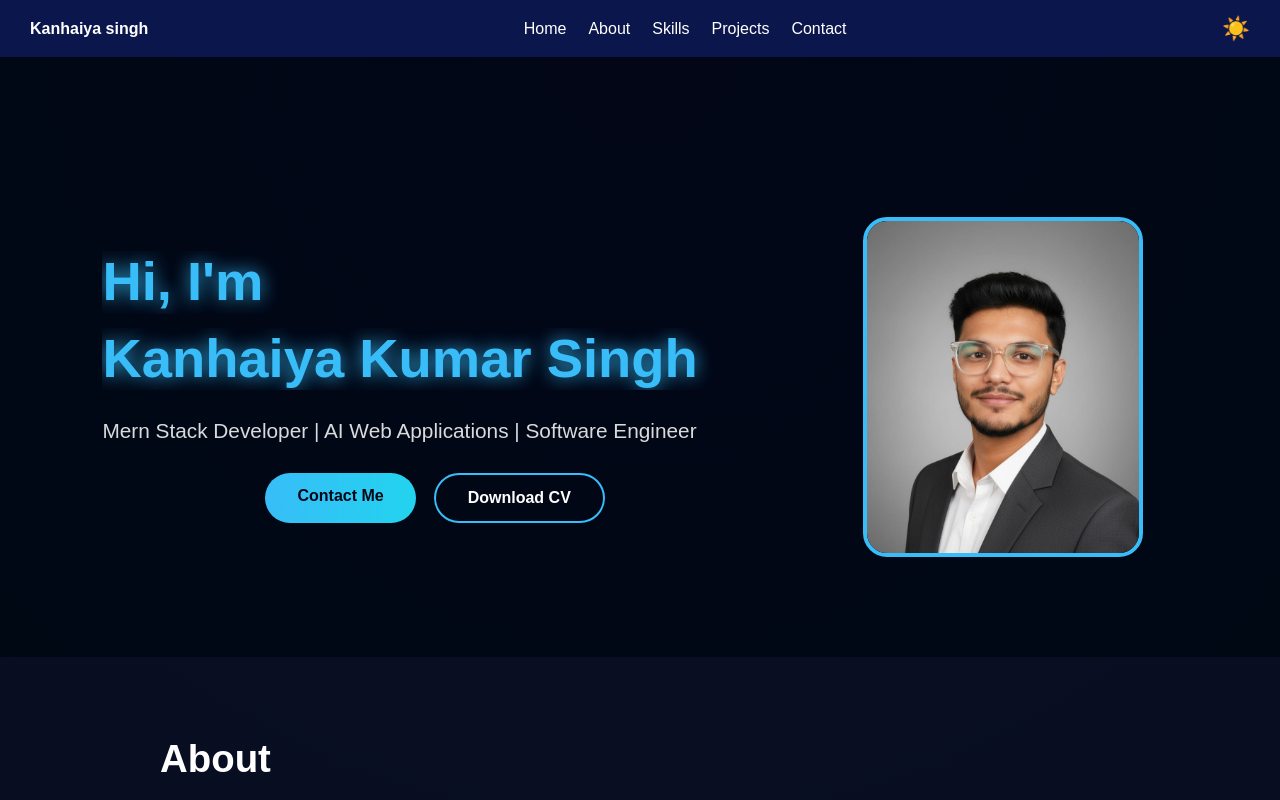
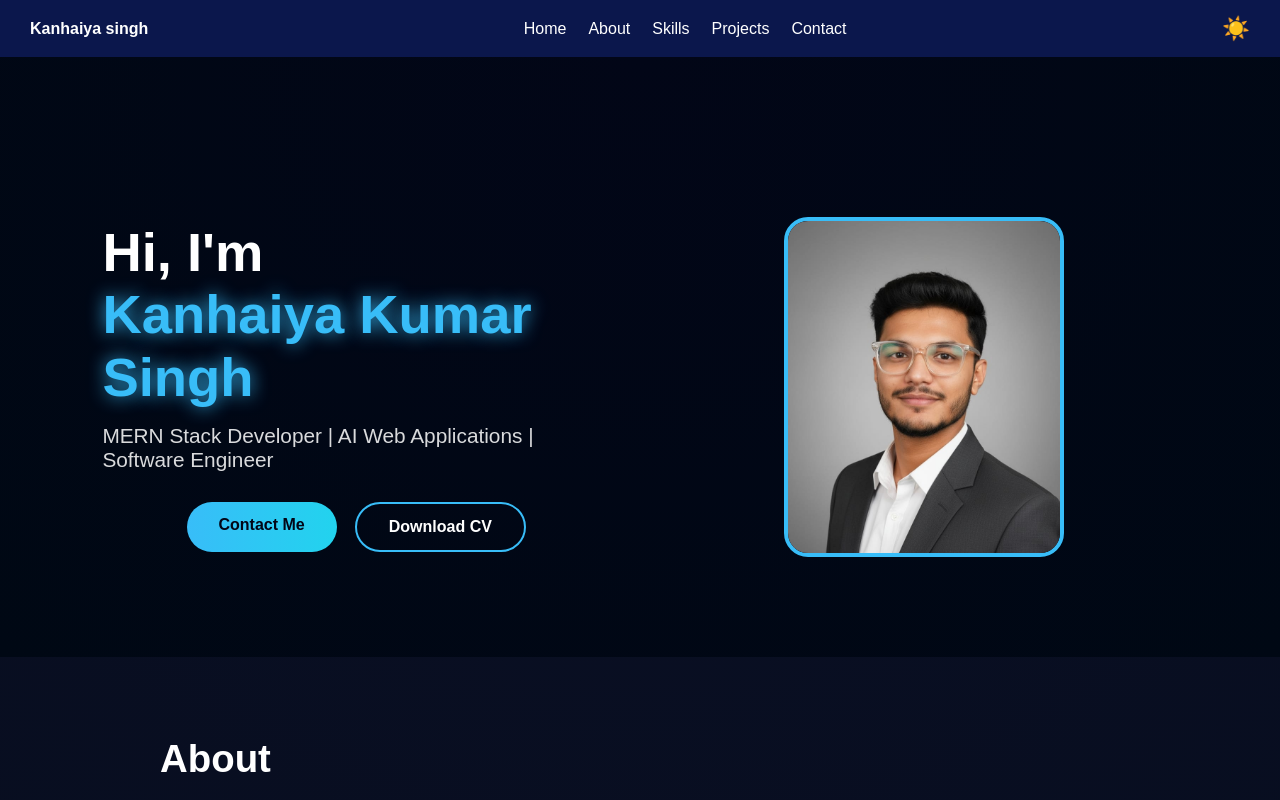
Before and after one commit to KANHAIYASINGH337/portfolio, a React (Create React App) app: page / in a window 1280 px wide. Shown: the top 800 px of the page. Built offline with nearby package versions, Linux system fonts and the light colour scheme.

Commit message:
Debug again

```diff
--- a/src/App.css
+++ b/src/App.css
@@ -29,34 +29,6 @@ body{font-family:"Poppins",sans-serif}
 .hero h1 span{color:#38bdf8;text-shadow:0 0 18px rgba(56,189,248,.9)}
 .subtitle{font-size:1.3rem;margin:15px 0 30px;opacity:.85}
 
-.typing-line1{
-  display:inline-block;
-  overflow:hidden;
-  white-space:nowrap;
-  width:0;
-  animation:typing1 1s steps(7,end) forwards;
-}
-
-.typing-line2{
-  display:inline-block;
-  overflow:hidden;
-  white-space:nowrap;
-  width:0;
-  color:#38bdf8;
-  text-shadow:0 0 18px rgba(56,189,248,.7);
-  animation:typing2 2s steps(22,end) forwards;
-  animation-delay:1s;
-}
-
-@keyframes typing1{
-  from{width:0}
-  to{width:7ch}
-}
-
-@keyframes typing2{
-  from{width:0}
-  to{width:22ch}
-}
 
 .hero-buttons{display:flex;gap:18px}
 .hero-buttons a{
--- a/src/components/Hero.jsx
+++ b/src/components/Hero.jsx
@@ -1,20 +1,53 @@
 import "../App.css";
-import profile from "../assets/image.png"; // ya profile.jpg
+import profile from "../assets/image.png";
+import { useEffect, useState } from "react"; // ya profile.jpg
 
 export default function Hero() {
+  const [line1, setLine1] = useState("");
+const [line2, setLine2] = useState("");
+
+useEffect(() => {
+  const text1 = "Hi, I'm";
+  const text2 = "Kanhaiya Kumar Singh";
+
+  let i = 0;
+
+  const firstTyping = setInterval(() => {
+    if (i < text1.length) {
+      setLine1(text1.slice(0, i + 1));
+      i++;
+    } else {
+      clearInterval(firstTyping);
+
+      let j = 0;
+
+      const secondTyping = setInterval(() => {
+        if (j < text2.length) {
+          setLine2(text2.slice(0, j + 1));
+          j++;
+        } else {
+          clearInterval(secondTyping);
+        }
+      }, 80);
+    }
+  }, 100);
+
+  return () => clearInterval(firstTyping);
+}, []);
+
   return (
    <section id="home" className="hero hero-flex">
 
   <div className="hero-left">
 
-    <h1 className="hero-title">
-      <span className="typing-line1">Hi, I'm</span>
-      <br />
-      <span className="typing-line2">Kanhaiya Kumar Singh</span>
-    </h1>
+<h1 className="hero-title">
+  {line1}
+  <br />
+  <span>{line2}</span>
+</h1>
 
     <p className="subtitle">
-      Mern Stack Developer | AI Web Applications | Software Engineer
+      MERN Stack Developer | AI Web Applications | Software Engineer
     </p>
         <div className="hero-buttons">
           <a href="#contact" className="btn">Contact Me</a>
```
